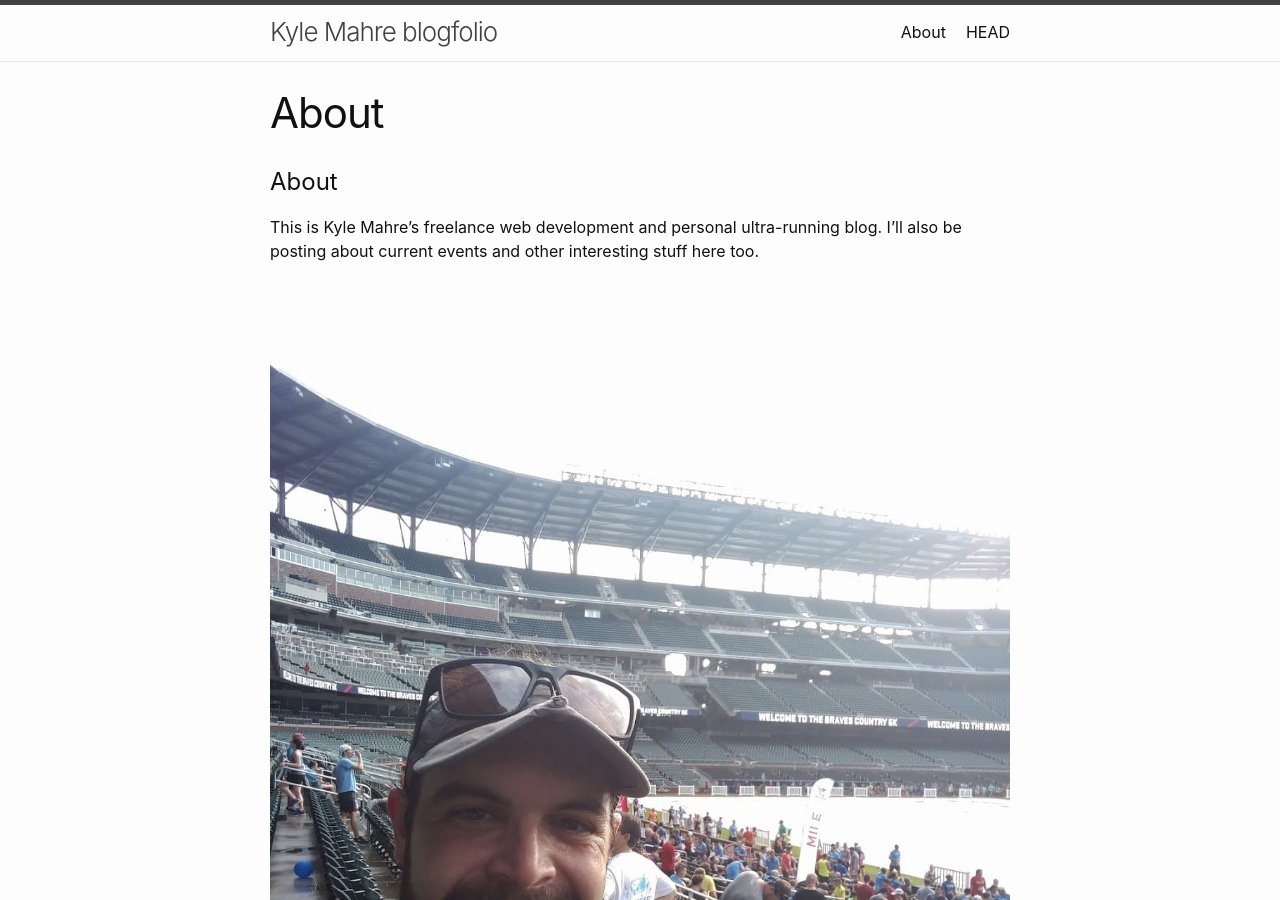
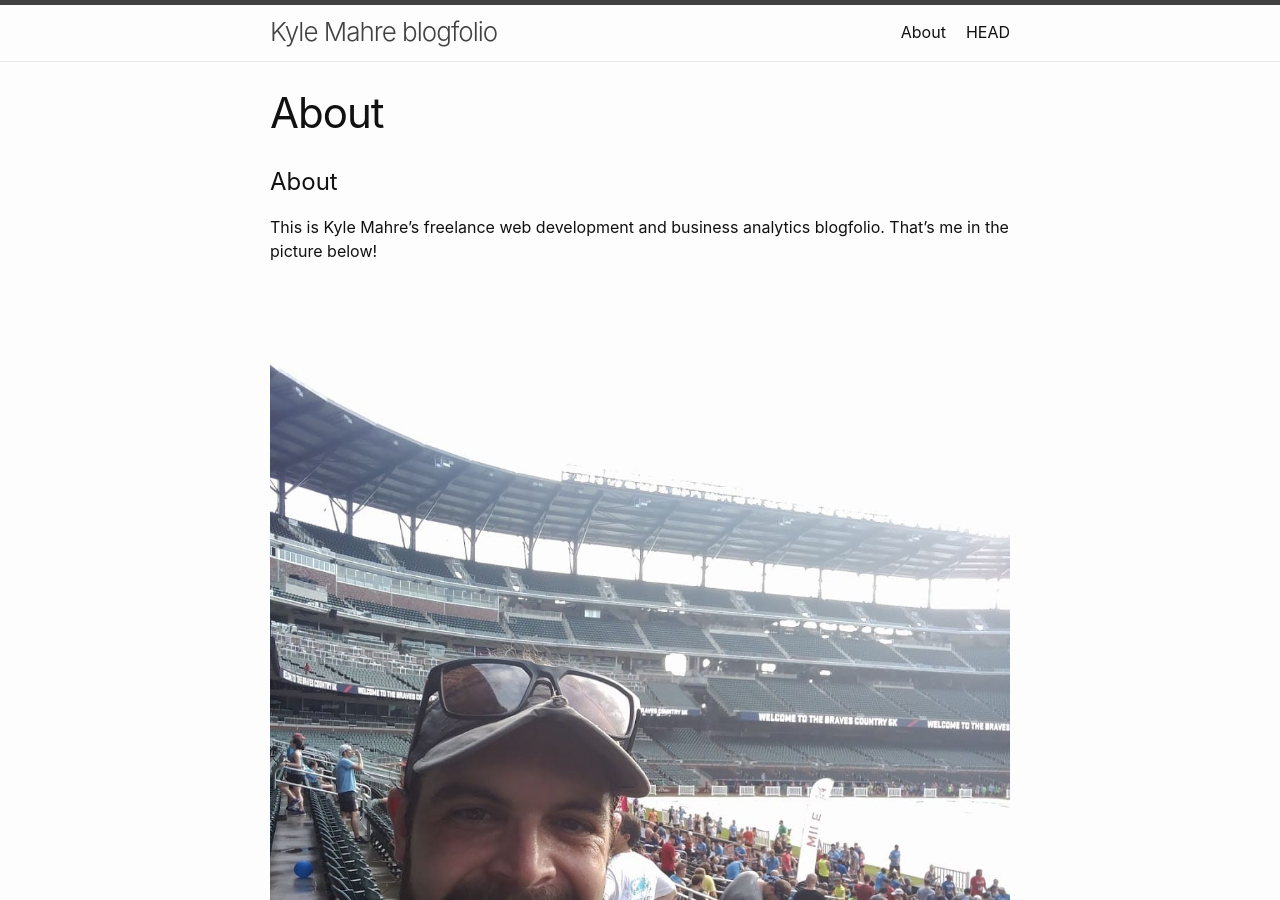
Before and after one commit to kfmahre/kfmahre.github.io, a Jekyll site: the page built from about.md, in a window 1280 px wide and 900 px high. Built offline with Jekyll 4.4.1, drawn with Linux system fonts in a browser that asks for light colours.

Commit message:
Update about.md

```diff
--- a/about.md
+++ b/about.md
@@ -6,7 +6,7 @@ permalink: /about/
 
 # About
 
-This is Kyle Mahre's freelance web development and personal ultra-running blog. I'll also be posting about current events and other interesting stuff here too.
+This is Kyle Mahre's freelance web development and business analytics blogfolio. That's me in the picture below!
 
 ![alt text](/images/kylestadium.jpg)
 
```
